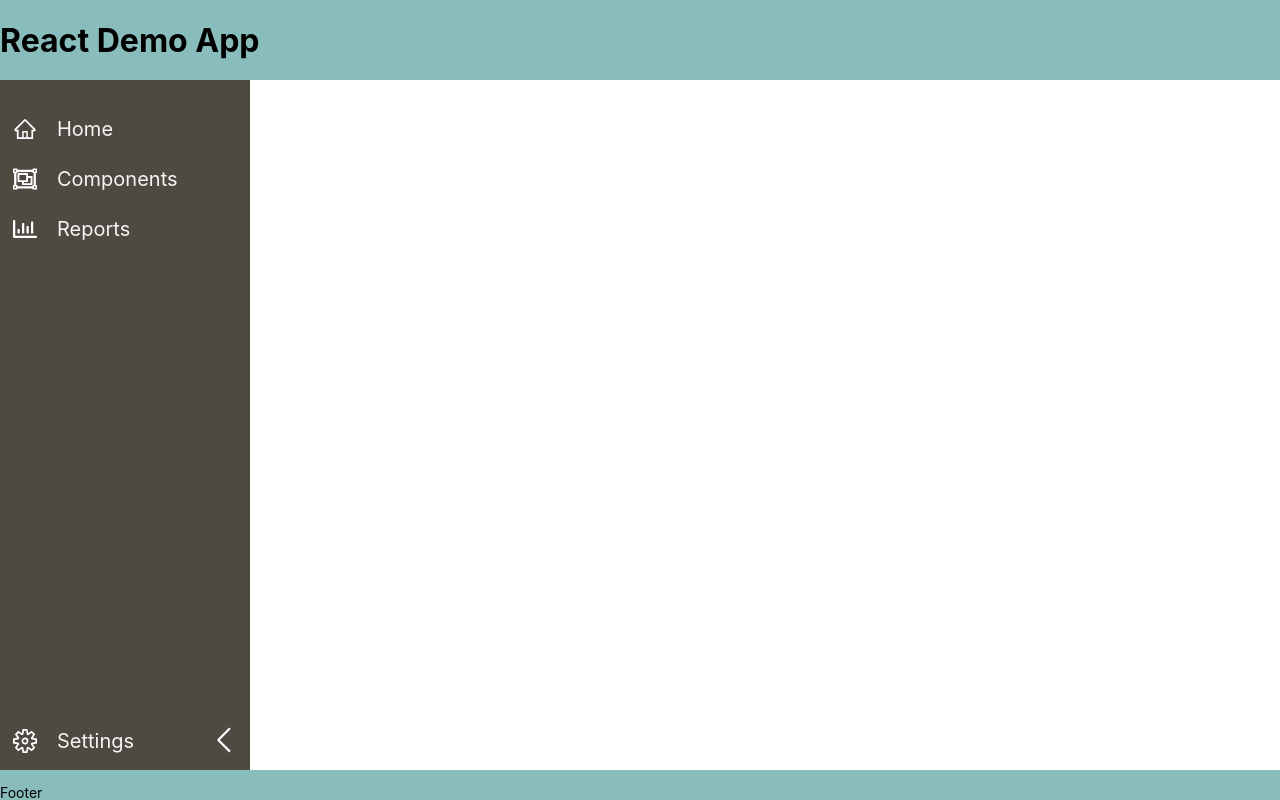
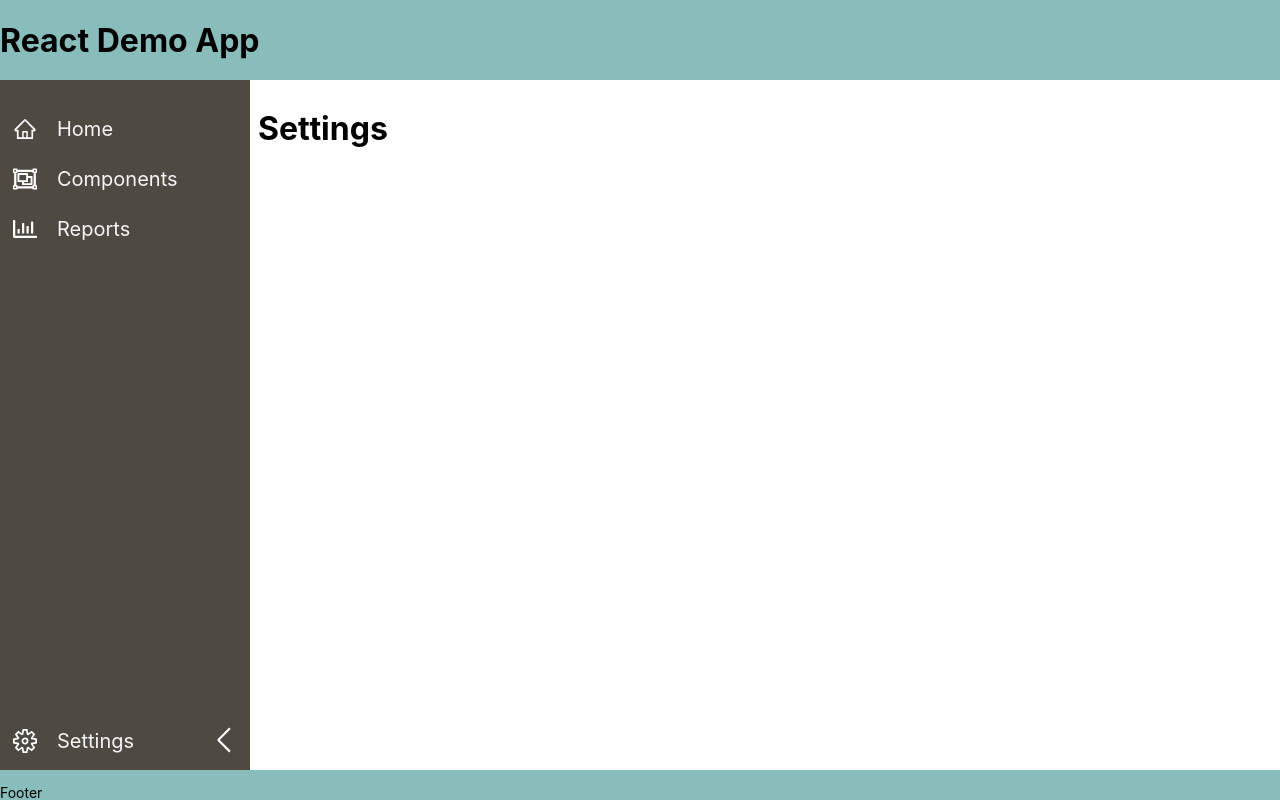
Before and after one commit to danrose9/react-demo-app, a React (Create React App) app: page /settings in a window 1280 px wide. Built offline with nearby package versions, Linux system fonts and the light colour scheme.

Commit message:
added some dummy child menu items

```diff
--- a/src/components/Routes.js
+++ b/src/components/Routes.js
@@ -7,6 +7,7 @@ import { Switch, Route } from 'react-router-dom';
 import Home from '../pages/Home';
 import Components from '../pages/Components';
 import Reports from '../pages/Reports';
+import Settings from '../pages/Settings';
 
 const StyledPage = styled.div`
   width: 100vw;
@@ -25,6 +26,7 @@ const Routes = () => {
         <Route path="/" exact component={Home} />
         <Route path="/components" component={Components} />
         <Route path="/reports" component={Reports} />
+        <Route path="/settings" component={Settings} />
       </Switch>
     </StyledPage>
   );
--- a/src/components/SidebarItems.js
+++ b/src/components/SidebarItems.js
@@ -18,6 +18,24 @@ export const SidebarItems = [
     icon: <FaIcons.FaRegObjectGroup />,
     cName: 'nav-text',
     active: true,
+    children: [
+      {
+        title: 'Page1',
+        path: '/page1',
+        component: 'Page1',
+        icon: <AiIcons.AiOutlineHome />,
+        cName: 'nav-text',
+        active: true,
+      },
+      {
+        title: 'Page2',
+        path: '/page2',
+        component: 'Page2',
+        icon: <AiIcons.AiOutlineHome />,
+        cName: 'nav-text',
+        active: true,
+      },
+    ],
   },
   {
     title: 'Reports',
--- /dev/null
+++ b/src/pages/Settings.js
@@ -0,0 +1,9 @@
+import React from 'react';
+
+export default function Settings() {
+  return (
+    <div>
+      <h1>Settings</h1>
+    </div>
+  );
+}
```
